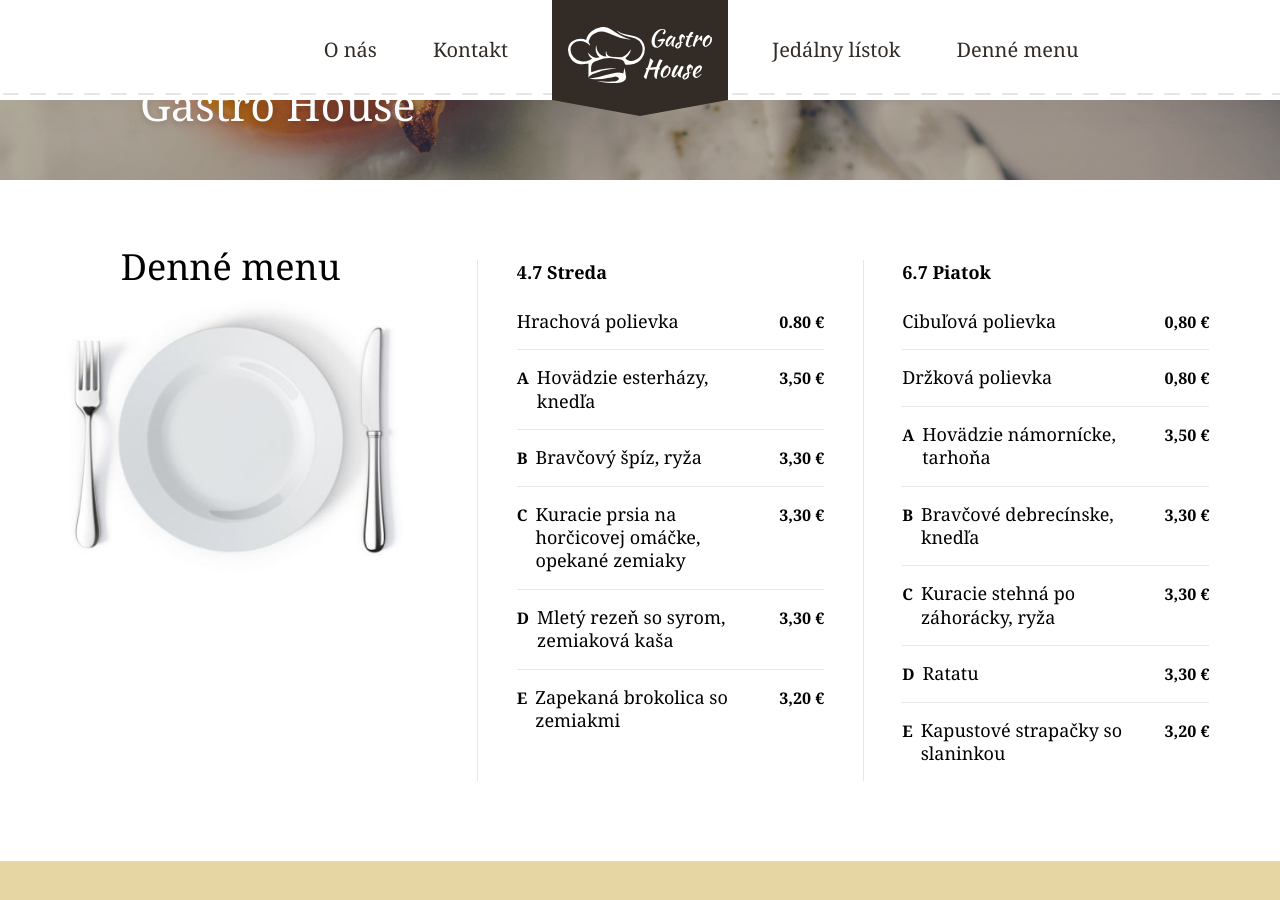
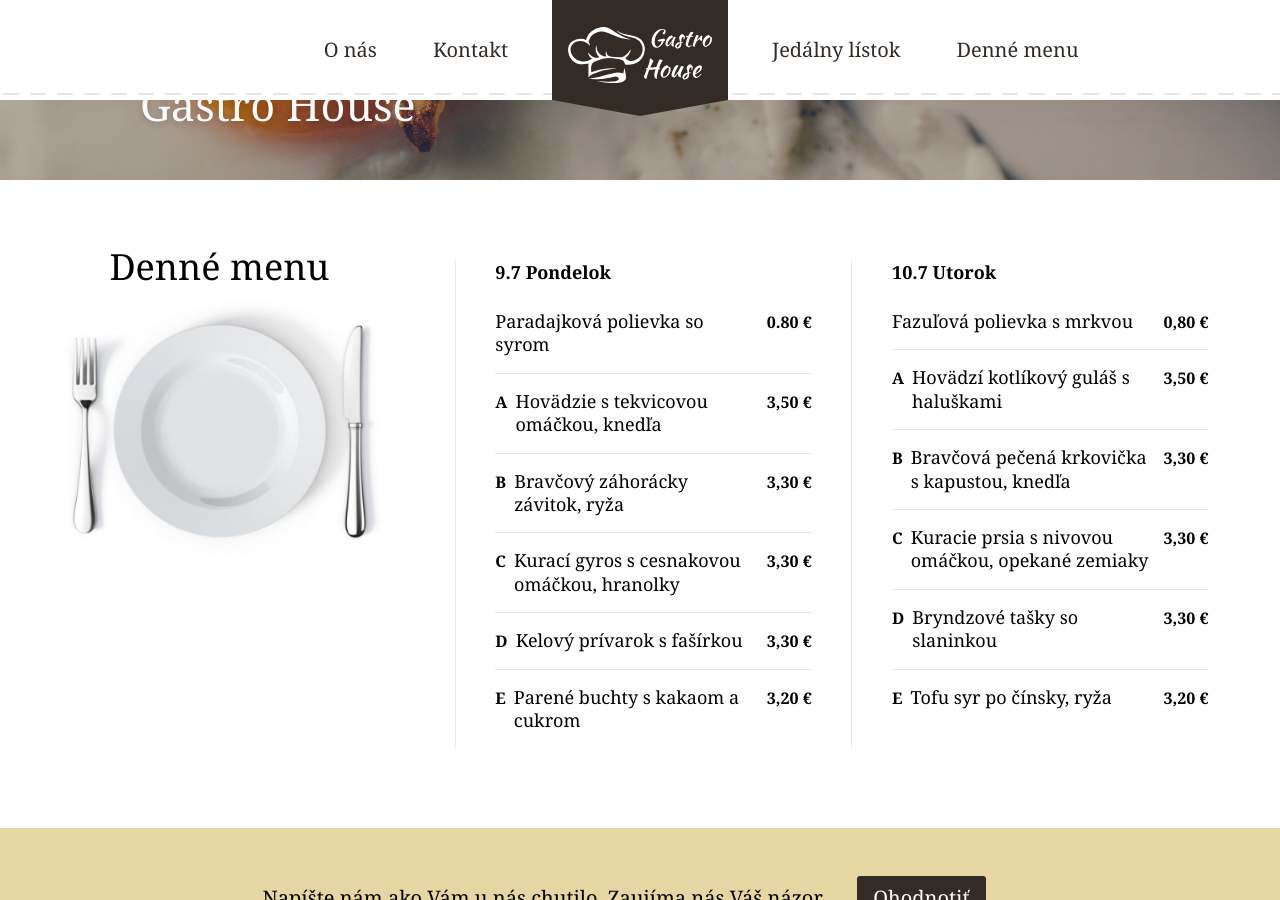
Before and after one commit to gastrohouse/web, a Jekyll site: the page built from _pages/home.html, in a window 1280 px wide and 900 px high, scrolled down 550 px. Built offline with Jekyll 4.4.1, drawn with Linux system fonts in a browser that asks for light colours.

Commit message:
Update from Forestry.io - Updated home.html

```diff
--- a/_pages/home.html
+++ b/_pages/home.html
@@ -2,46 +2,44 @@
 permalink: "/"
 layout: home
 menu:
-- day: 4.7 Streda
+- day: 9.7 Pondelok
   food:
-  - title: 'Hrachová polievka '
+  - title: Paradajková polievka so syrom
     price: '0.80'
-  - title: Hovädzie esterházy, knedľa
+  - title: Hovädzie s tekvicovou omáčkou, knedľa
     mark: A
     price: '3,50'
-  - title: Bravčový špíz, ryža
+  - title: Bravčový záhorácky závitok, ryža
     mark: B
     price: '3,30'
-  - title: Kuracie prsia na horčicovej omáčke, opekané zemiaky
+  - title: Kurací gyros s cesnakovou omáčkou, hranolky
     mark: C
     price: '3,30'
-  - title: Mletý rezeň so syrom, zemiaková kaša
+  - title: Kelový prívarok s fašírkou
     mark: D
     price: '3,30'
-  - title: Zapekaná brokolica so zemiakmi
+  - title: Parené buchty s kakaom a cukrom
     mark: E
     price: '3,20'
 - food:
-  - title: Cibuľová polievka
+  - title: Fazuľová polievka s mrkvou
     price: 0,80
-  - title: Držková polievka
-    price: 0,80
-  - title: Hovädzie námornícke, tarhoňa
+  - title: Hovädzí kotlíkový guláš s haluškami
     mark: A
     price: '3,50'
-  - title: Bravčové debrecínske, knedľa
+  - title: Bravčová pečená krkovička s kapustou, knedľa
     mark: B
     price: '3,30'
-  - title: Kuracie stehná po záhorácky, ryža
+  - title: Kuracie prsia s nivovou omáčkou, opekané zemiaky
     mark: C
     price: '3,30'
-  - title: Ratatu
+  - title: Bryndzové tašky so slaninkou
     mark: D
     price: '3,30'
   - mark: E
     price: '3,20'
-    title: Kapustové strapačky so slaninkou
-  day: 6.7 Piatok
+    title: Tofu syr po čínsky, ryža
+  day: 10.7 Utorok
 intro:
   title: Gastro House
   perex: ''
```
